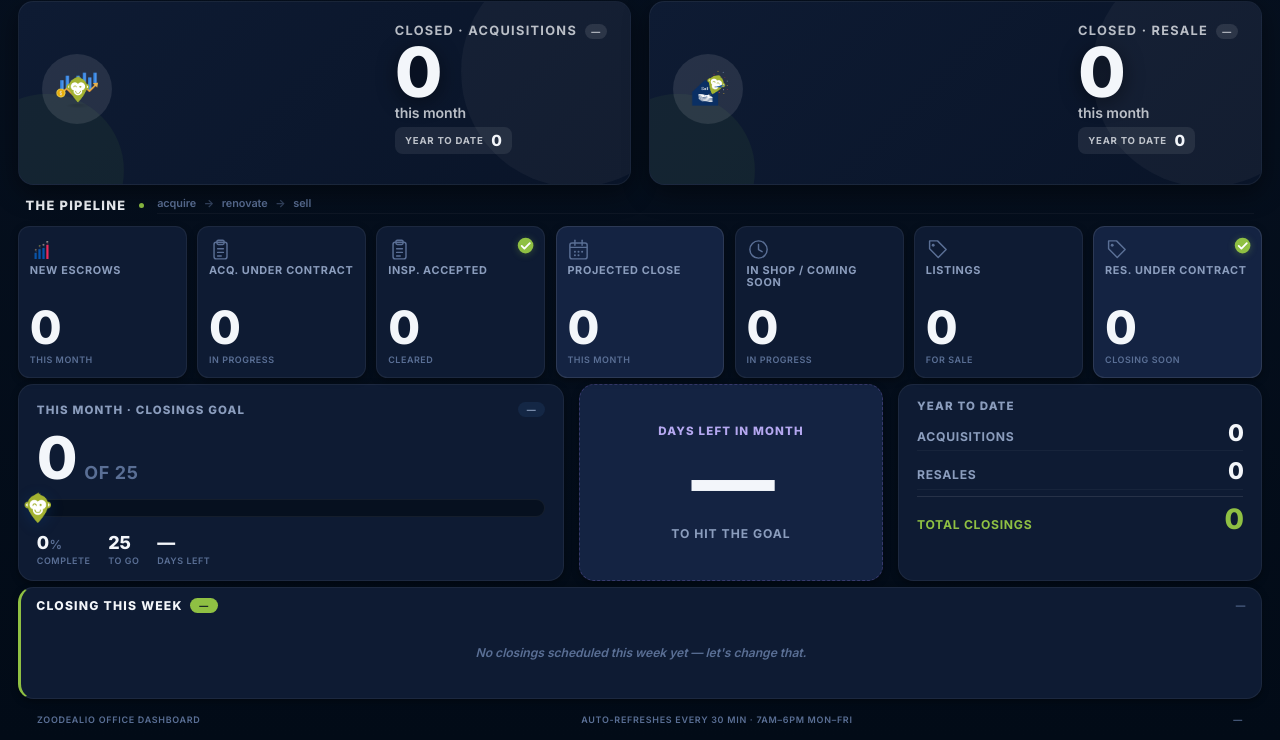
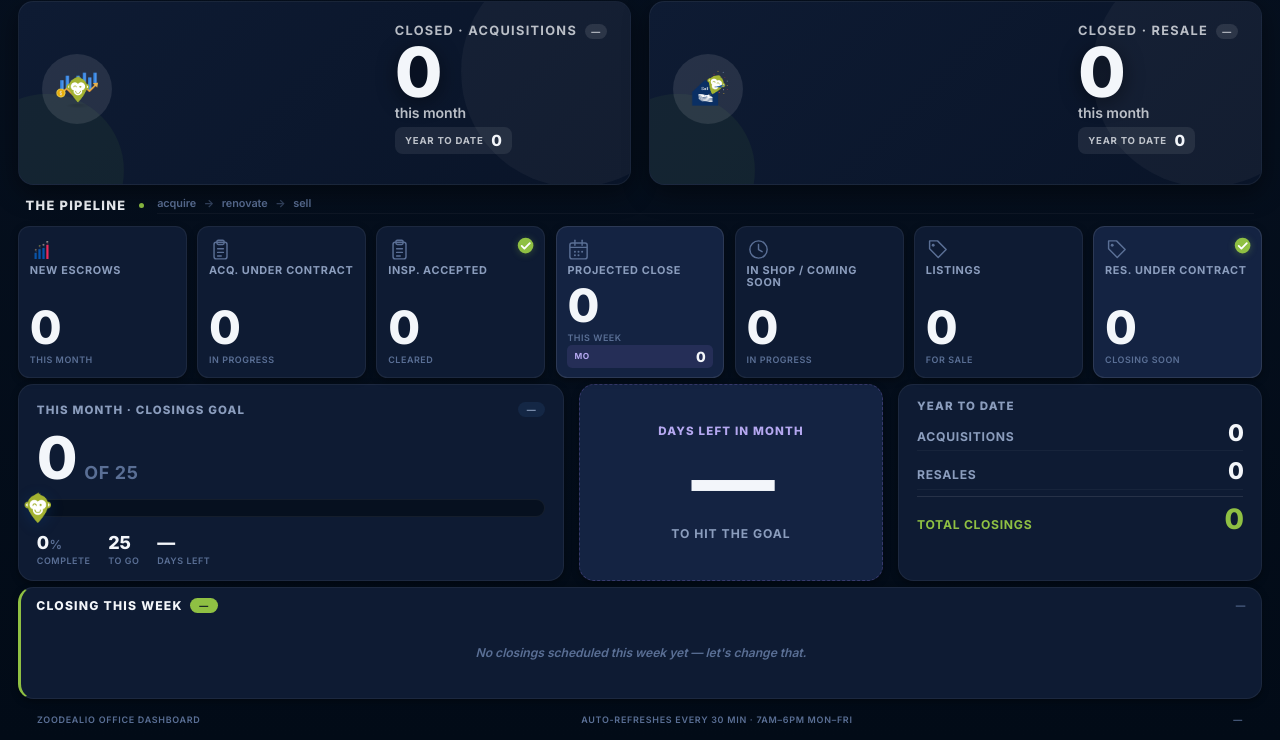
Before and after one commit to eliot-zoodealio/zoodealio-dashboard, a website: page public/index.html in a window 1280 px wide. Shown: the part 60-800 px from the top of the page. Drawn offline with Linux system fonts and the light colour scheme; no server answers.

Commit message:
Add Projected Close week/month split

```diff
--- a/public/app.js
+++ b/public/app.js
@@ -22,6 +22,7 @@ const METRIC_KEYS = [
   'inspectionAcq',
   'inspectionAccepted',
   'projectedClosingsMonth',
+  'projectedClosingsWeek',
   'closedAcqMonth',
   'closedAcqYear',
   'inShopComingSoon',
--- a/public/index.html
+++ b/public/index.html
@@ -179,11 +179,15 @@
         <div class="strip-sublabel">cleared</div>
       </div>
 
-      <div class="strip-tile strip-emphasis">
+      <div class="strip-tile strip-emphasis strip-tile-split">
         <div class="strip-icon"><svg><use href="#i-calendar"/></svg></div>
         <div class="strip-label">Projected Close</div>
-        <div class="strip-num" data-metric="projectedClosingsMonth">0</div>
-        <div class="strip-sublabel">this month</div>
+        <div class="strip-num" data-metric="projectedClosingsWeek">0</div>
+        <div class="strip-sublabel">this week</div>
+        <div class="strip-substat">
+          <span class="strip-substat-label">Mo</span>
+          <span class="strip-substat-value" data-metric="projectedClosingsMonth">0</span>
+        </div>
       </div>
 
       <div class="strip-tile">
--- a/public/styles.css
+++ b/public/styles.css
@@ -508,6 +508,37 @@ html, body {
   margin-top: 0.2vh;
 }
 
+/* Split tiles (Projected Close, Addendums Sent, New Escrows in commits 3-5)
+   stack: icon → label → big-num (week) → sublabel → substat-pill (month). */
+.strip-tile-split .strip-num { margin-top: 0.4vh; }
+
+.strip-substat {
+  margin-top: auto;
+  align-self: stretch;
+  display: flex;
+  align-items: center;
+  justify-content: space-between;
+  gap: 0.4vw;
+  background: var(--tint-future-bg);
+  border-radius: 0.4vw;
+  padding: 0.35vh 0.55vw;
+}
+
+.strip-substat-label {
+  font-size: min(0.65vw, 1.35vh);
+  font-weight: 700;
+  color: var(--tint-future-text);
+  text-transform: uppercase;
+  letter-spacing: 0.06em;
+}
+
+.strip-substat-value {
+  font-size: min(1.1vw, 2.3vh);
+  font-weight: 800;
+  color: var(--text-primary);
+  letter-spacing: -0.02em;
+}
+
 .strip-check {
   position: absolute;
   top: 0.7vw;
```
Also changed, not shown: api/metrics.js (+18 -3 lines), docs/sheet-mapping.md (+7 -4 lines).
